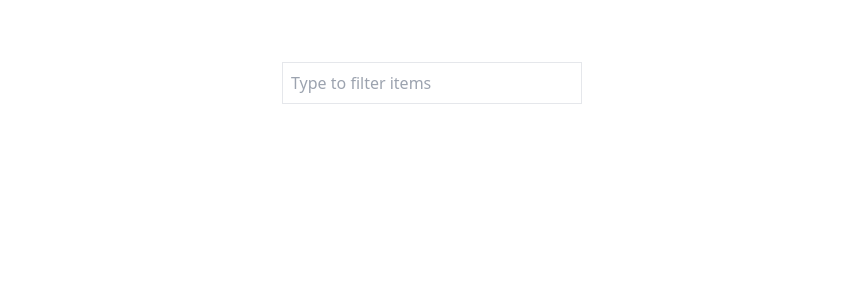
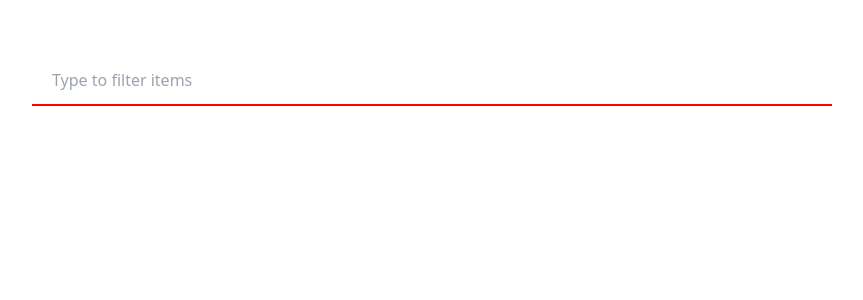
Before and after one commit to Amishakumari544/chip-component, a React (Create React App) app: page / in a window 1280 px wide. Shown: the top 300 px of the page, without its empty margins (208-1071 px from the left). Built offline with nearby package versions, Linux system fonts and the light colour scheme.

Commit message:
feat(component):improved input

```diff
--- a/src/component/ChipComponent.jsx
+++ b/src/component/ChipComponent.jsx
@@ -30,7 +30,9 @@ const ChipComponent = () => {
 
   return (
     <div>
-      <div className='inline-flex flex-wrap w-[800px] gap-2 mt-12' id='chips-container'>
+
+      <div className=''>
+      <div className='inline-flex flex-wrap w-[400px] lg:w-[800px] gap-2 mt-12' id='chips-container'>
         {chips.map((chip) => (
           <button
             key={chip.name}
@@ -41,16 +43,16 @@ const ChipComponent = () => {
             {chip.name} <span className='ml-2'>X</span>
           </button>
         ))}
-      </div>
-      <div className=''>
         <input
           type='text'
           value={inputValue}
           onChange={handleInputChange}
           onFocus={() => setShowItems(true)}
           placeholder='Type to filter items'
-          className='outline-none border w-[300px] p-2 mt-2'
+          className='outline-none border lg:w-[800px] p-2 mt-2'
         />
+      </div>
+
         {showItems && inputValue.trim() !== '' && (
           <ul className='flex m-auto shadow-md items-center justify-center flex-col bg-white border-2 border-gray-200 w-[300px]'>
             {filteredItems.length === 0 && inputValue.trim() !== '' ? (
--- a/src/index.css
+++ b/src/index.css
@@ -1,3 +1,11 @@
 @tailwind base;
 @tailwind components;
 @tailwind utilities;
+
+input[type=text] {
+    padding: 12px 20px;
+    margin: 8px 0;
+    box-sizing: border-box;
+    border: none;
+    border-bottom: 2px solid red;
+  }
```
